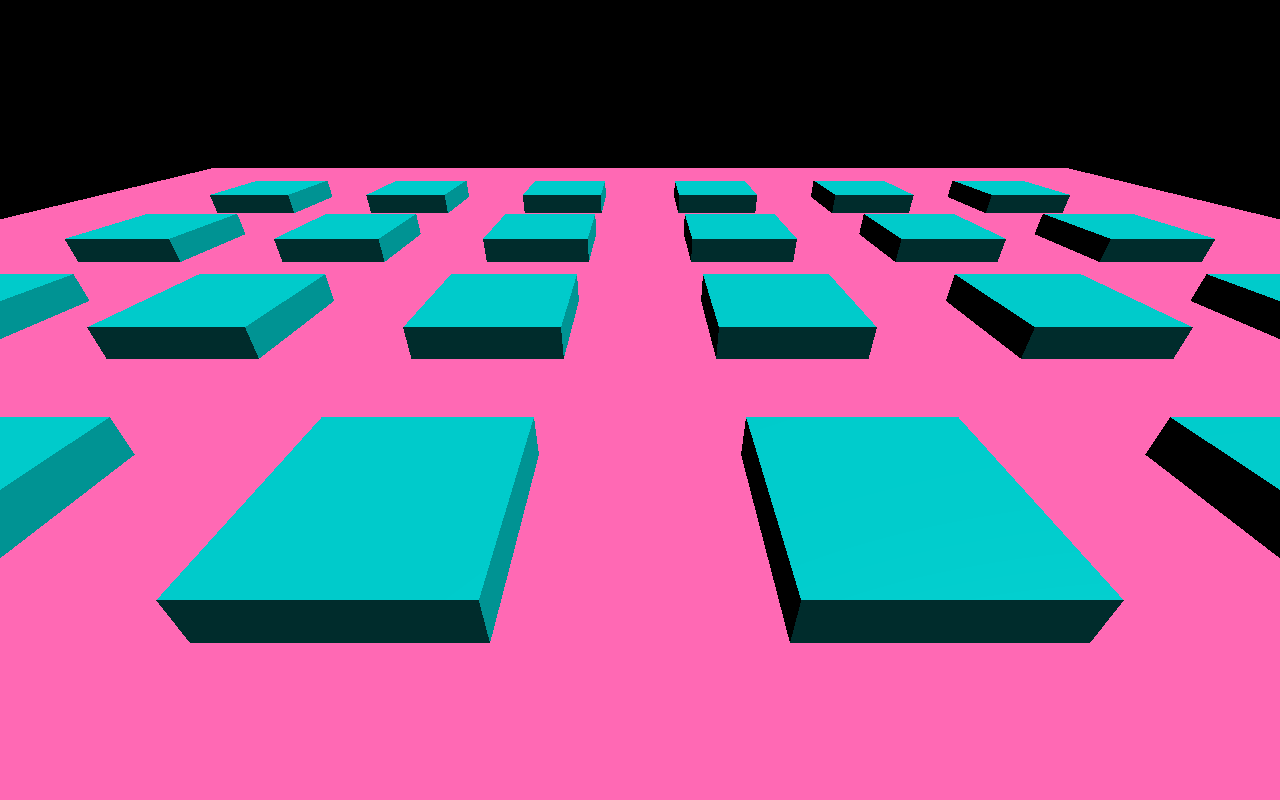
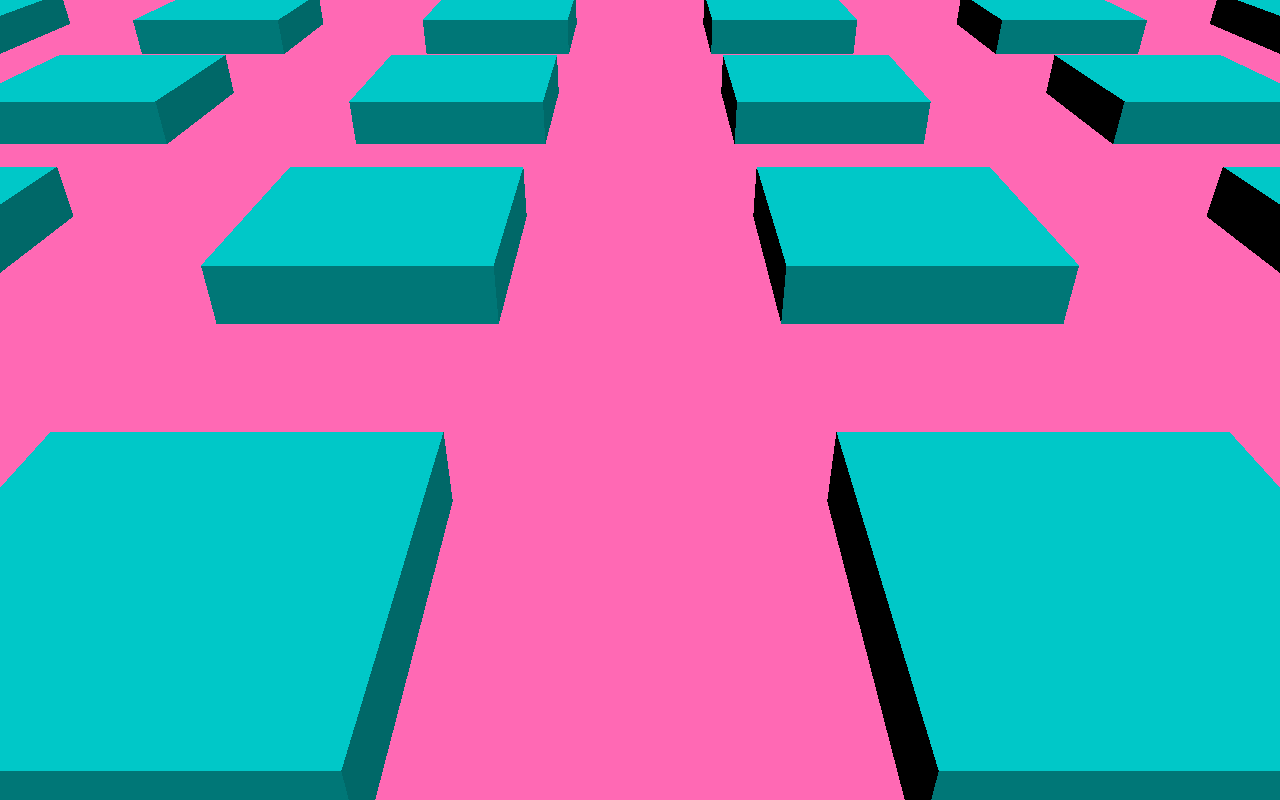
Before and after one commit to montoulieu/fsn-three, a website built with webpack: page src/index.html in a window 1280 px wide. Built offline with nearby package versions, Linux system fonts and the light colour scheme; animation ran at ten frames a second.

Commit message:
File cleanup

```diff
--- a/src/index.html
+++ b/src/index.html
@@ -1,15 +1,13 @@
 <!DOCTYPE html>
 <html lang="en">
-<head>
-    <meta charset="UTF-8">
-    <meta name="viewport" content="width=device-width, initial-scale=1.0">
-    <meta http-equiv="X-UA-Compatible" content="ie=edge">
+  <head>
+    <meta charset="UTF-8" />
+    <meta name="viewport" content="width=device-width, initial-scale=1.0" />
+    <meta http-equiv="X-UA-Compatible" content="ie=edge" />
 
-    <title>Webpack THREE.js Template</title>
-</head>
-<body>
-
+    <title>FSN - THREE.js</title>
+  </head>
+  <body>
     <canvas class="webgl"></canvas>
-
-</body>
+  </body>
 </html>
--- a/src/index.js
+++ b/src/index.js
@@ -29,7 +29,7 @@ window.addEventListener('resize', () =>
 const scene = new THREE.Scene()
 
 // Camera
-const camera = new THREE.PerspectiveCamera(75, sizes.width / sizes.height, 0.1, 100)
+const camera = new THREE.PerspectiveCamera(45, sizes.width / sizes.height, 0.1, 100)
 camera.position.z = 3
 scene.add(camera)
 
@@ -49,7 +49,7 @@ for (let i = 0; i < gridRows; i++) {
         }
         const cube = new THREE.Mesh(
             new THREE.BoxGeometry(1, 1, .25),
-            new THREE.MeshPhongMaterial({ color: 'cyan' })
+            new THREE.MeshLambertMaterial({ color: 'cyan' })
         )
 
         cube.position.x = -gridColumns + i * 2
@@ -62,9 +62,10 @@ for (let i = 0; i < gridRows; i++) {
 // const cube = new THREE.Mesh(new THREE.BoxBufferGeometry(1, 1, 0.25), new THREE.MeshNormalMaterial())
 // cube.position.set(-4, 4 , 0)
 // gridGroup.add(cube)
-				const dirLight1 = new THREE.DirectionalLight( 0xffffff );
-				dirLight1.position.set( 1, 1, 1 );
-				scene.add( dirLight1 );
+const dirLight1 = new THREE.DirectionalLight( 0xffffff );
+dirLight1.position.set(1, 1, 2);
+scene.add(dirLight1);
+
 // Plane
 const geometry = new THREE.PlaneGeometry( gridCointainerWidth, gridCointainerHeight );
 const material = new THREE.MeshBasicMaterial( {color: '#FF69B4', side: THREE.DoubleSide} );
```
Also changed, not shown: package.json (+1 -9 lines), readme.md.
